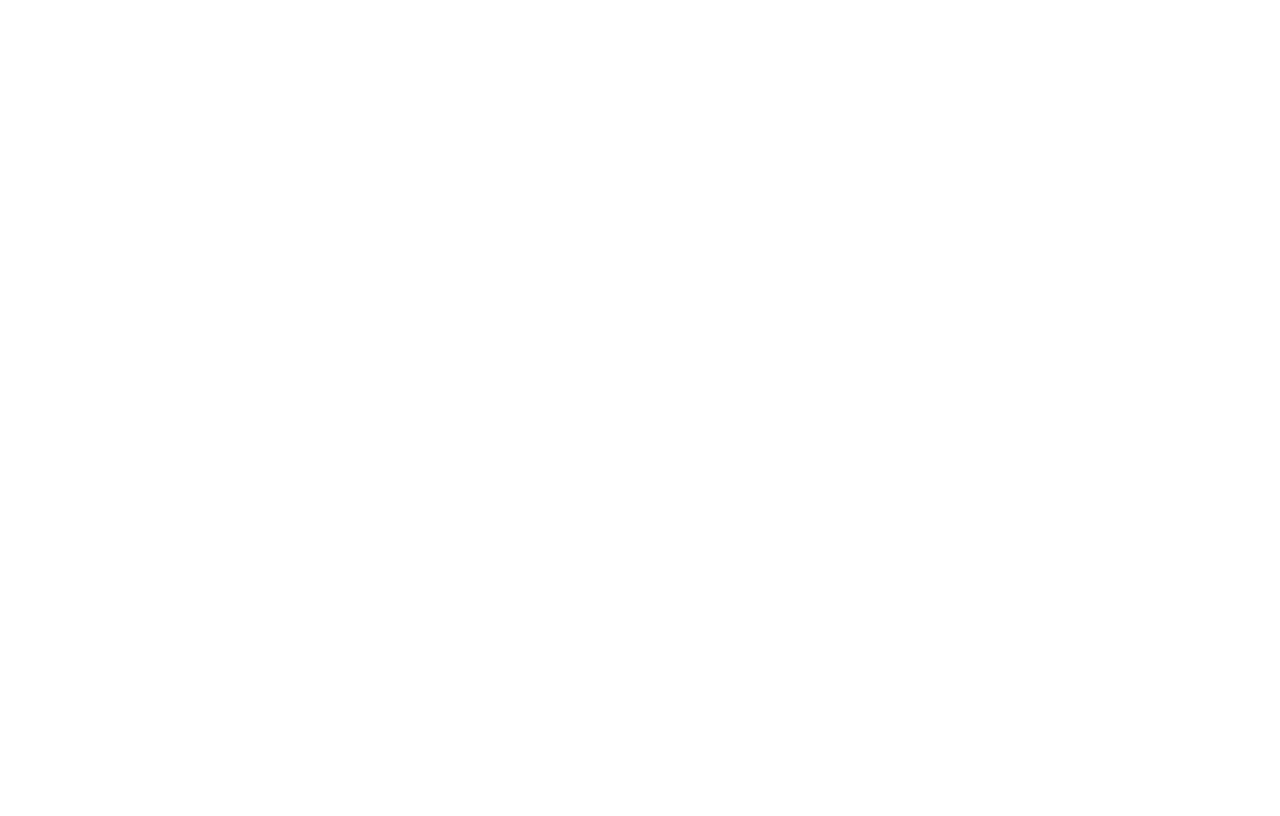
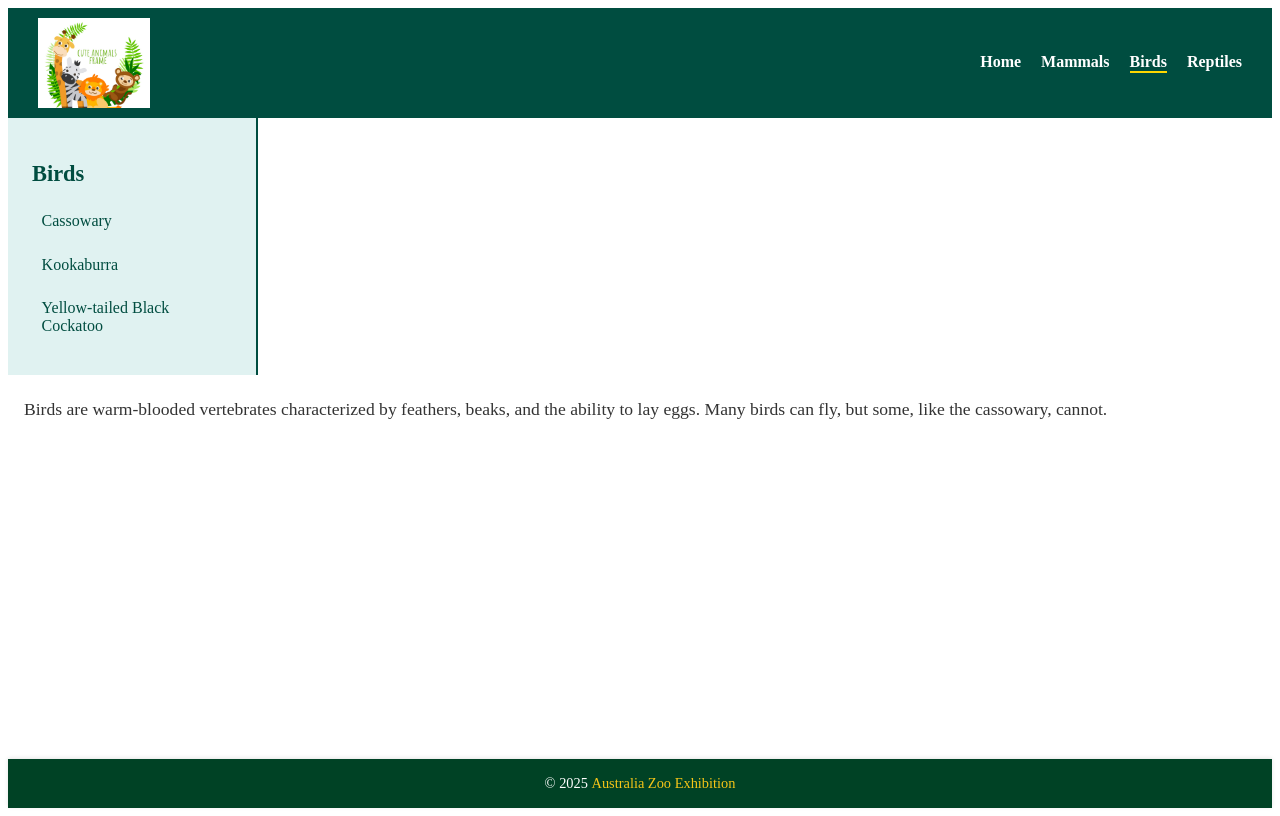
Before and after one commit to Maedeh86/australia-zoo, a React (Vite) app: page /birds in a window 1280 px wide. Before the commit this address had no page. Built offline with nearby package versions, Linux system fonts and the light colour scheme.

Commit message:
Fix routes and group links for animal pages

```diff
--- a/src/App.jsx
+++ b/src/App.jsx
@@ -10,9 +10,9 @@
     <Routes>
       <Route path="/" element={<Layout />}>
         <Route index element={<Home />} />
-        <Route path="mammal" element={<Mammals />} />
-        <Route path="bird" element={<Birds />} />
-        <Route path="reptile" element={<Reptiles />} />
+        <Route path="mammals" element={<Mammals />} />
+        <Route path="birds" element={<Birds />} />
+        <Route path="reptiles" element={<Reptiles />} />
       </Route>
     </Routes>
   );
--- a/src/components/AnimalCard/AnimalCard.jsx
+++ b/src/components/AnimalCard/AnimalCard.jsx
@@ -2,12 +2,24 @@
 import { Link } from 'react-router-dom';
 
 function AnimalCard({ animal, short = true, onReadMore }) {
+  const groupPaths = {
+    mammal: 'mammals',
+    reptile: 'reptiles',
+    bird: 'birds',
+  };
+
+  const groupKey = animal.group?.toLowerCase();
+  const groupRoute = groupPaths[groupKey] || 'mammals';
+
   return (
     <div className={styles.card}>
       <img src={animal.image} alt={animal.name} className={styles.image} />
       <h3>{animal.name}</h3>
       <p><strong>Food:</strong> {animal.food}</p>
-      <p><strong>Group:</strong> <Link to={`/${animal.group}`}>{animal.group}</Link></p>
+      <p>
+        <strong>Group:</strong>{' '}
+        <Link to={`/${groupRoute}`}>{animal.group}</Link>
+      </p>
       <p>
         {short
           ? animal.description.slice(0, 200) + '...'
--- a/src/components/MainContent/MainContent.jsx
+++ b/src/components/MainContent/MainContent.jsx
@@ -3,9 +3,9 @@
 import { Link } from 'react-router-dom';
 
 const groupPaths = {
-  mammal: 'mammal',
-  reptile: 'reptile',
-  bird: 'bird',
+  mammal: 'mammals',
+  reptile: 'reptiles',
+  bird: 'birds',
 };
 
 function MainContent({ animal, showDetails, setShowDetails }) {
```
